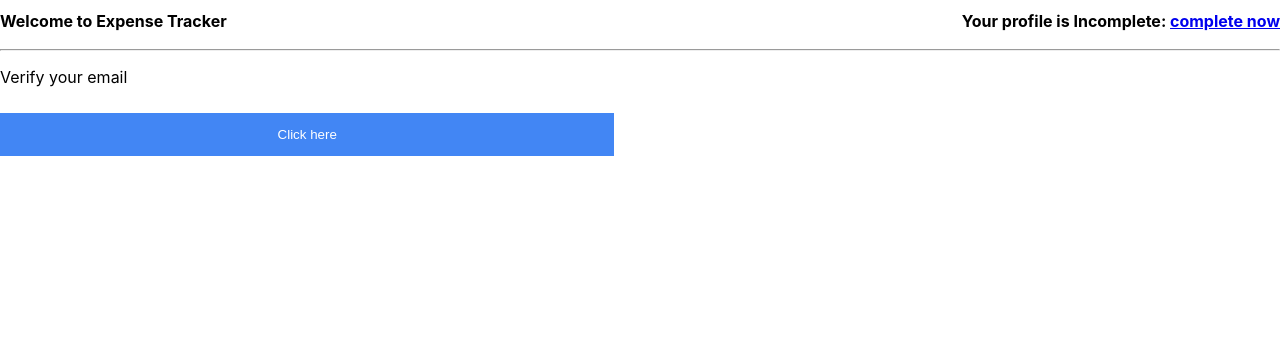
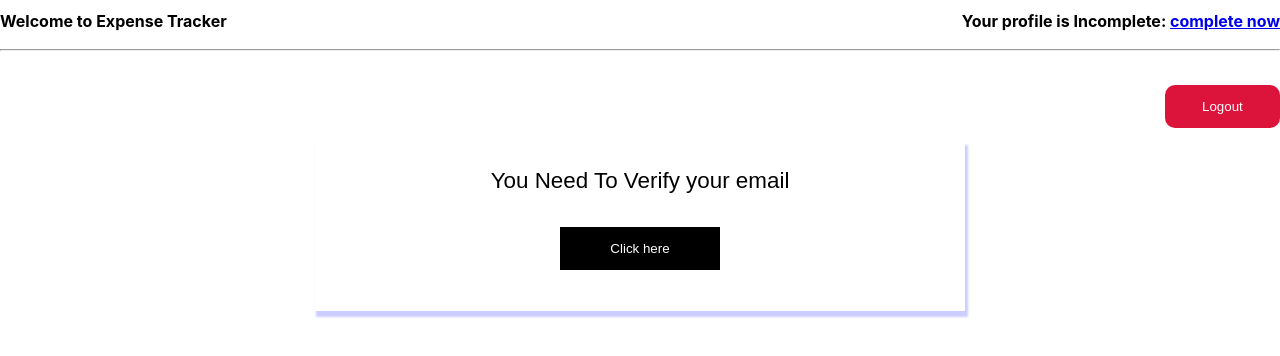
Before and after one commit to ankit-dutta/expense-track-react, a React (Create React App) app: page /welcome in a window 1280 px wide. Shown: the top 356 px of the page. Built offline with nearby package versions, Linux system fonts and the light colour scheme.

Commit message:
adding logout button

```diff
--- a/src/pages/Welcome.css
+++ b/src/pages/Welcome.css
@@ -10,3 +10,31 @@
 .right-heading{
     font-size: 1rem;
 }
+
+.logout-btn{
+    float: right;
+    margin-top: 2%;
+    width: 9%;
+    border-radius: 10px;
+    background-color: crimson;
+    cursor: pointer;
+
+}
+
+.email-section{
+    margin-top: 7%;
+    height: 10rem;
+    width: 50%;
+    text-align: center;
+    padding: 5px;
+    box-shadow: 2px 5px 2px 1px rgba(0, 0, 255, .2);
+
+}
+.email-section .email-para{
+    font-size: 1.4rem;
+    font-family: Arial, Helvetica, sans-serif;
+}
+.email-btn{
+    background-color: black;
+    width: 25%;
+}
--- a/src/pages/Welcome.js
+++ b/src/pages/Welcome.js
@@ -1,5 +1,5 @@
 import { useContext } from 'react';
-import { Link } from 'react-router-dom';
+import { Link, useHistory } from 'react-router-dom';
 import AuthContext from '../store/auth-context';
 import './Welcome.css'
 
@@ -7,6 +7,14 @@ import './Welcome.css'
 const Welcome = () =>{
 
     const authctx = useContext(AuthContext);
+    const history = useHistory();
+
+
+   const logoutHandler =() =>{
+        history.replace('/auth')
+        console.log("Logout Succesfully")
+        localStorage.clear();
+    }
 
    const verifyHandler = () =>{
     fetch(`https://identitytoolkit.googleapis.com/v1/accounts:sendOobCode?key=${process.env.REACT_APP_FIREBASE_KEY}`,{
@@ -55,11 +63,16 @@ const Welcome = () =>{
             </div>
             <hr />
 
+            <section>
+                <button onClick={logoutHandler} className='logout-btn'>Logout</button>
+            </section>
 
-            <section>
-                <p>Verify your email</p>
-                <button onClick={verifyHandler} >Click here</button>
+            <center>
+            <section className='email-section'>
+                <p className='email-para'> You Need To Verify your email</p>
+                <button onClick={verifyHandler} className="email-btn" >Click here</button>
             </section>
+            </center>
 
         </div>
         </>
```
